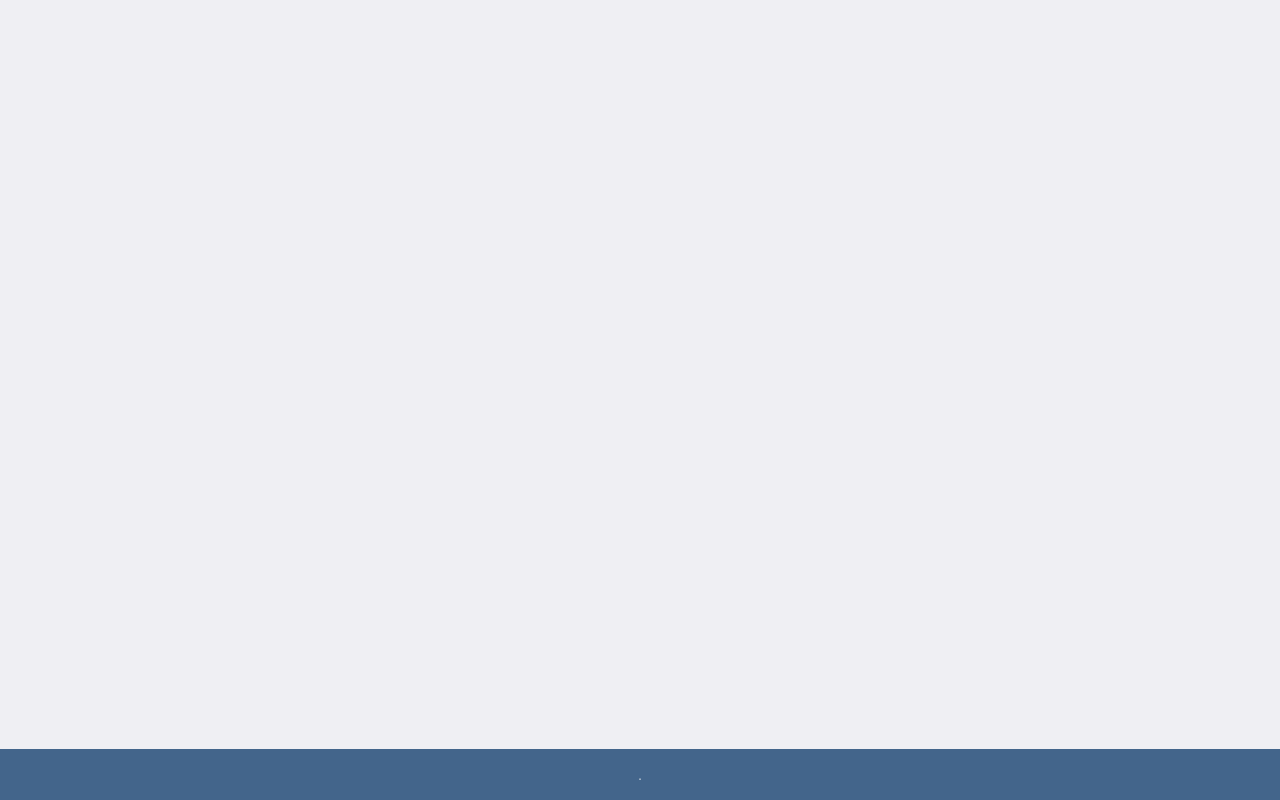
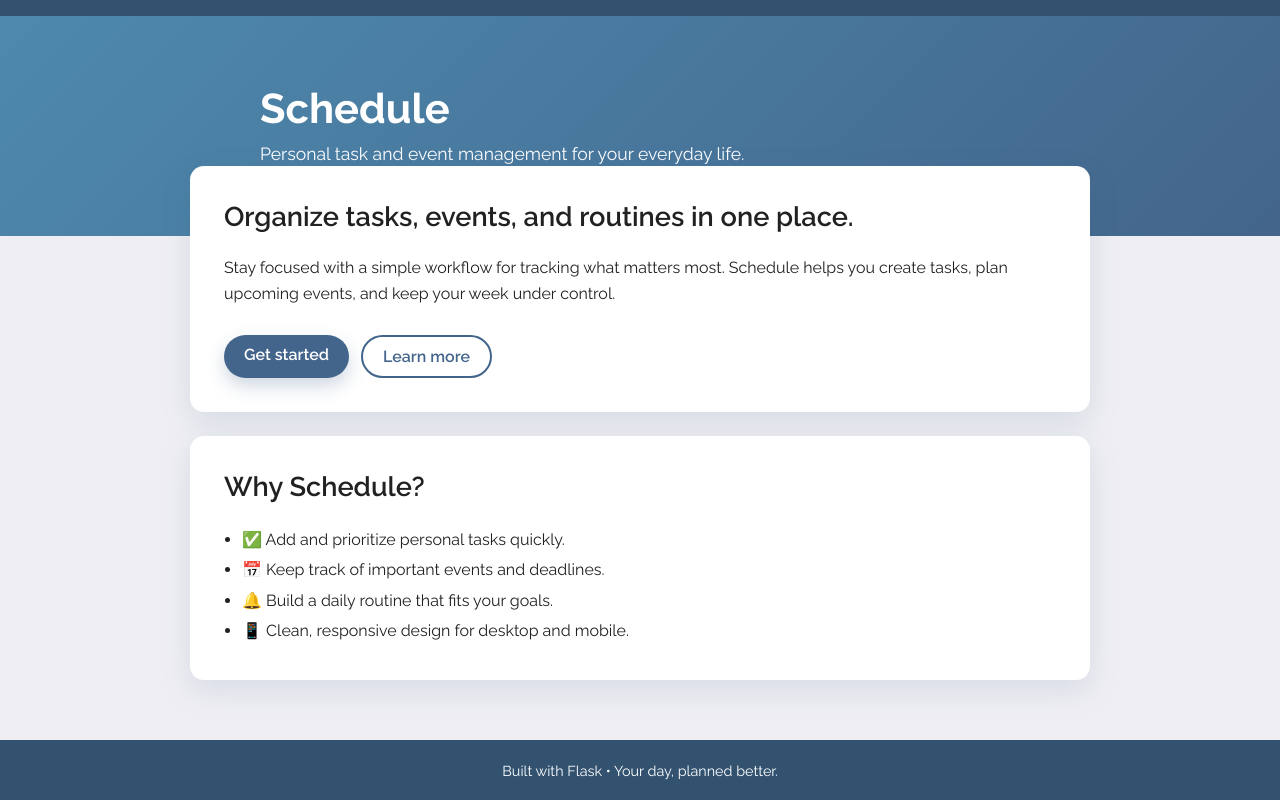
Before and after one commit to nanathan/Schedule, a Flask app: page / in a window 1280 px wide. Run offline with Flask 3, Linux system fonts and the light colour scheme.

Commit message:
Implement Flask landing page layout and styling

```diff
--- a/static/css/style.css
+++ b/static/css/style.css
@@ -1,71 +1,126 @@
-body{
- background: #efeff3;
- margin: 0;
- font-family: 'Raleway', sans-serif;
- -webkit-font-smoothing: antialiased;
-  color:#212121;
+body {
+  background: #efeff3;
+  margin: 0;
+  font-family: 'Raleway', sans-serif;
+  -webkit-font-smoothing: antialiased;
+  color: #212121;
 }
-.wrapper{
-  position: relative;
-  clear:both;
-  margin: 0 auto 75px auto;
-  width: 100%;
-  overflow: hidden;
+
+.wrapper {
+  min-height: calc(100vh - 60px);
 }
-.top{
-  background: #4e89ae;
-  height: 180px;
-  border-top: 20px solid #43658b;
+
+.top {
+  background: linear-gradient(135deg, #4e89ae, #43658b);
+  min-height: 220px;
+  border-top: 16px solid #325270;
+  display: flex;
+  align-items: center;
 }
 
 .top .title {
-  width: 700px;
-  margin: 38px auto 0 auto;
+  width: min(760px, 88%);
+  margin: 0 auto;
+  color: #fff;
 }
 
 .title h1 {
-  font-size:24px;
-  color:#FFF;
-  font-weight:500;
+  margin: 0 0 8px;
+  font-size: clamp(2rem, 4vw, 2.6rem);
+  font-weight: 700;
 }
 
-.content{
-    margin: -80px auto 100px;
-  padding-bottom: 20px;
+.title p {
+  margin: 0;
+  font-size: 1.1rem;
+  line-height: 1.5;
 }
 
-.card{
-  position: relative;
+.content {
+  width: min(900px, 92%);
+  margin: -70px auto 100px;
+  display: grid;
+  gap: 24px;
+}
+
+.card {
   background: #fff;
-  padding:50px;
-  width: 600px;
-  margin: 20px auto 0 auto;
-  box-shadow: 0 2px 4px rgba(100,100,100,.1);
+  padding: 34px;
+  border-radius: 14px;
+  box-shadow: 0 10px 30px rgba(67, 101, 139, 0.14);
 }
 
 .card h2 {
-  font-size:21px;
-  font-weight:500;
-}
-
-.card h2 a {
-  color:#CC0000;
-  text-decoration:none;
+  margin-top: 0;
+  font-size: 1.7rem;
+  font-weight: 600;
 }
 
 .card .text {
-  color:#212121;
-  margin-top:20px;
-  font-size:15px;
-  line-height:22px;
+  margin-top: 12px;
+  font-size: 1rem;
+  line-height: 1.65;
+}
+
+.cta-group {
+  margin-top: 28px;
+  display: flex;
+  flex-wrap: wrap;
+  gap: 12px;
+}
+
+.button {
+  display: inline-block;
+  text-decoration: none;
+  padding: 10px 20px;
+  border-radius: 999px;
+  font-weight: 600;
+  transition: transform 0.2s ease, box-shadow 0.2s ease;
+}
+
+.button:hover {
+  transform: translateY(-1px);
+}
+
+.button.primary {
+  background: #43658b;
+  color: #fff;
+  box-shadow: 0 8px 18px rgba(67, 101, 139, 0.25);
+}
+
+.button.secondary {
+  border: 2px solid #43658b;
+  color: #43658b;
+}
+
+.feature-list {
+  margin: 16px 0 0;
+  padding-left: 18px;
+  line-height: 1.9;
 }
 
 footer {
-  position: fixed;
-  left: 0;
-  bottom: 0;
-  width: 100%;
-  background-color: #43658b;
+  height: 60px;
+  background-color: #325270;
   color: white;
   text-align: center;
+  display: flex;
+  align-items: center;
+  justify-content: center;
+  font-size: 0.9rem;
 }
+
+footer p {
+  margin: 0;
+}
+
+@media (max-width: 700px) {
+  .card {
+    padding: 24px;
+  }
+
+  .content {
+    margin-top: -54px;
+    margin-bottom: 70px;
+  }
+}
--- a/templates/index.html
+++ b/templates/index.html
@@ -2,17 +2,47 @@
 <html lang="en">
 <head>
     <meta charset="UTF-8">
-    <title>Title</title>
-    <link href="https://fonts.googleapis.com/css2?family=Raleway" rel="stylesheet">
-    <link rel="stylesheet" href="../static/css/style.css">
+    <meta name="viewport" content="width=device-width, initial-scale=1.0">
+    <title>Schedule | Plan your day with ease</title>
+    <link href="https://fonts.googleapis.com/css2?family=Raleway:wght@400;500;600;700&display=swap" rel="stylesheet">
+    <link rel="stylesheet" href="{{ url_for('static', filename='css/style.css') }}">
 </head>
 <body>
 <div class="wrapper">
-    <div class="content">
-    </div>
+    <header class="top">
+        <div class="title">
+            <h1>Schedule</h1>
+            <p>Personal task and event management for your everyday life.</p>
+        </div>
+    </header>
+
+    <main class="content">
+        <section class="card hero-card">
+            <h2>Organize tasks, events, and routines in one place.</h2>
+            <p class="text">
+                Stay focused with a simple workflow for tracking what matters most. Schedule helps you create tasks,
+                plan upcoming events, and keep your week under control.
+            </p>
+            <div class="cta-group">
+                <a href="#" class="button primary">Get started</a>
+                <a href="#features" class="button secondary">Learn more</a>
+            </div>
+        </section>
+
+        <section class="card" id="features">
+            <h2>Why Schedule?</h2>
+            <ul class="feature-list">
+                <li>✅ Add and prioritize personal tasks quickly.</li>
+                <li>📅 Keep track of important events and deadlines.</li>
+                <li>🔔 Build a daily routine that fits your goals.</li>
+                <li>📱 Clean, responsive design for desktop and mobile.</li>
+            </ul>
+        </section>
+    </main>
 </div>
+
+<footer>
+    <p>Built with Flask • Your day, planned better.</p>
+</footer>
 </body>
-<footer>
-    <p>.</p>
-</footer>
 </html>
```
